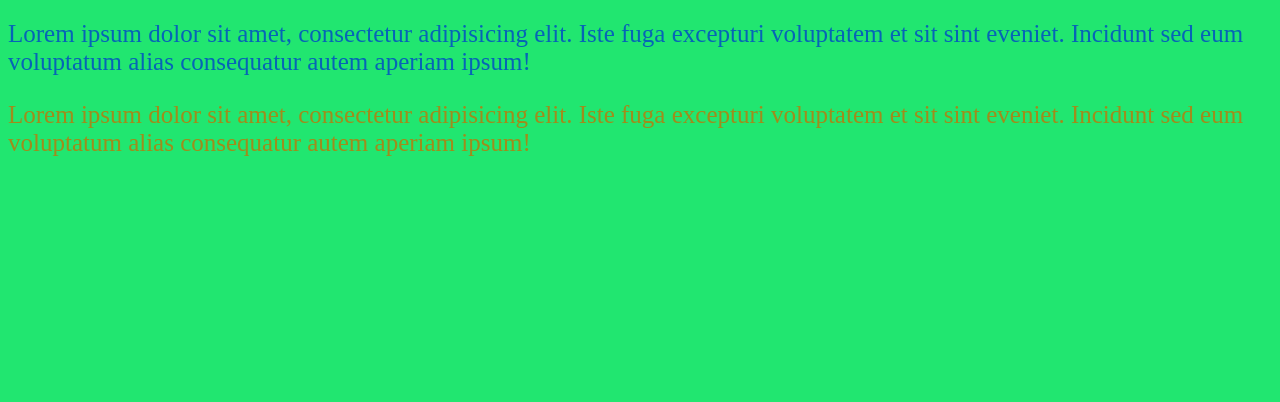
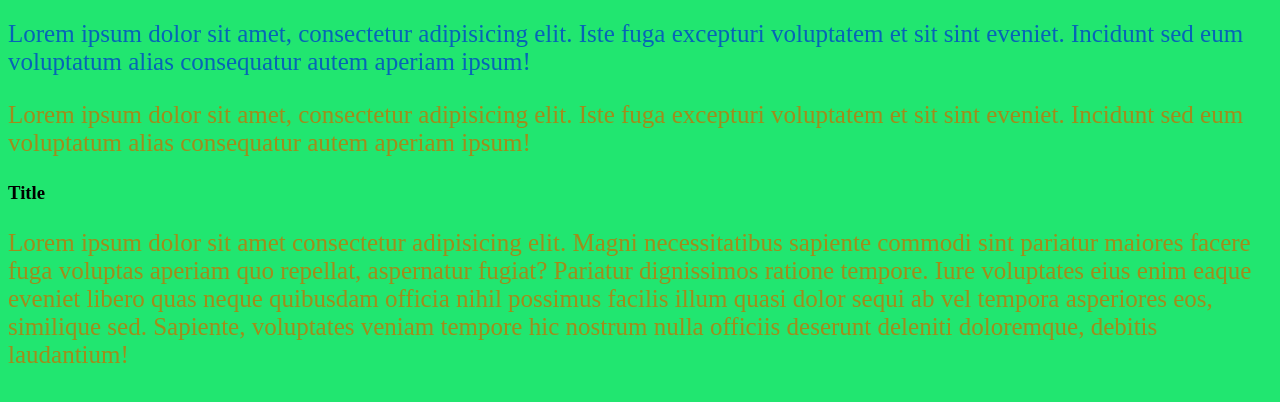
Before and after one commit to SerhiiHaker/gittest, a plain HTML site: page index.html in a window 1280 px wide. Shown: the part 174-576 px from the top of the page. Drawn offline with Linux system fonts and the light colour scheme.

Commit message:
new changes 4

```diff
--- a/index.html
+++ b/index.html
@@ -12,5 +12,7 @@
 	<h2>Hello</h2>
 	<p>Lorem ipsum dolor sit amet, consectetur adipisicing elit. Iste fuga excepturi voluptatem et sit sint eveniet. Incidunt sed eum voluptatum alias consequatur autem aperiam ipsum!</p>
 	<p>Lorem ipsum dolor sit amet, consectetur adipisicing elit. Iste fuga excepturi voluptatem et sit sint eveniet. Incidunt sed eum voluptatum alias consequatur autem aperiam ipsum!</p>
+	<h3>Title</h3>
+	<p>Lorem ipsum dolor sit amet consectetur adipisicing elit. Magni necessitatibus sapiente commodi sint pariatur maiores facere fuga voluptas aperiam quo repellat, aspernatur fugiat? Pariatur dignissimos ratione tempore. Iure voluptates eius enim eaque eveniet libero quas neque quibusdam officia nihil possimus facilis illum quasi dolor sequi ab vel tempora asperiores eos, similique sed. Sapiente, voluptates veniam tempore hic nostrum nulla officiis deserunt deleniti doloremque, debitis laudantium!</p>
 </body>
 </html>
```
